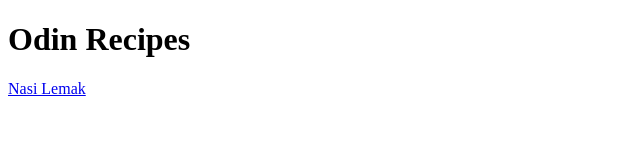
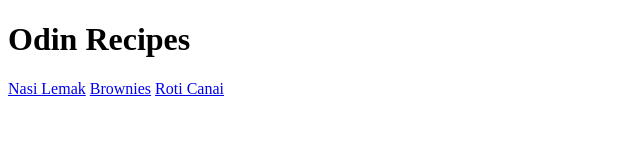
Before and after one commit to Catamr/odin-recipes, a plain HTML site: page index.html in a window 1280 px wide. Shown: the whole page, without its empty margins (0-640 px from the left). Drawn offline with Linux system fonts and the light colour scheme.

Commit message:
Add Links to new recipe pages

```diff
--- a/index.html
+++ b/index.html
@@ -8,5 +8,7 @@
 <body>
     <h1>Odin Recipes</h1>
     <a href="recipes/Nasilemak.html">Nasi Lemak</a>
+    <a href="recipes/Brownies.html">Brownies</a>
+    <a href="recipes/RecipePageTemplate.html">Roti Canai</a>
 </body>
 </html>
```
